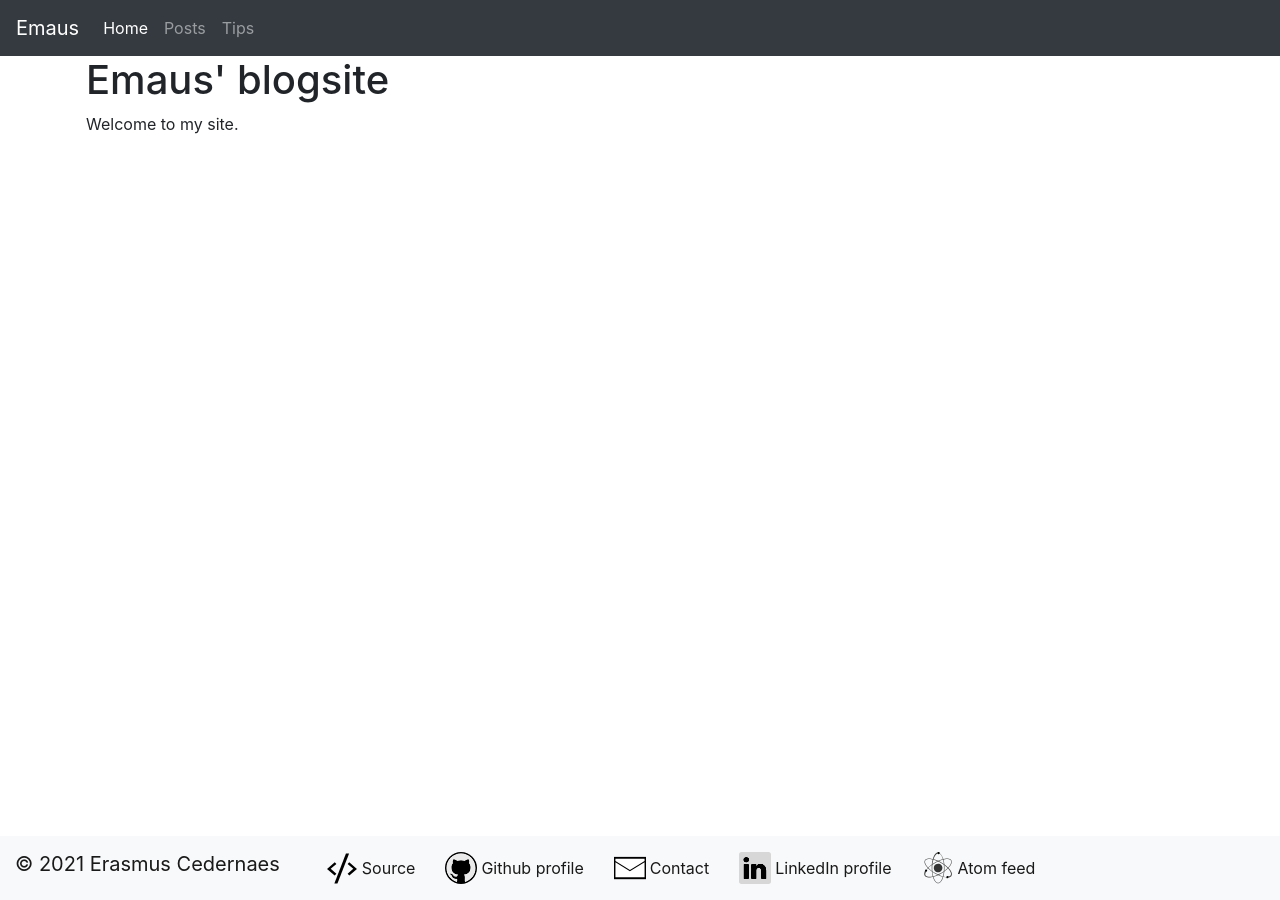
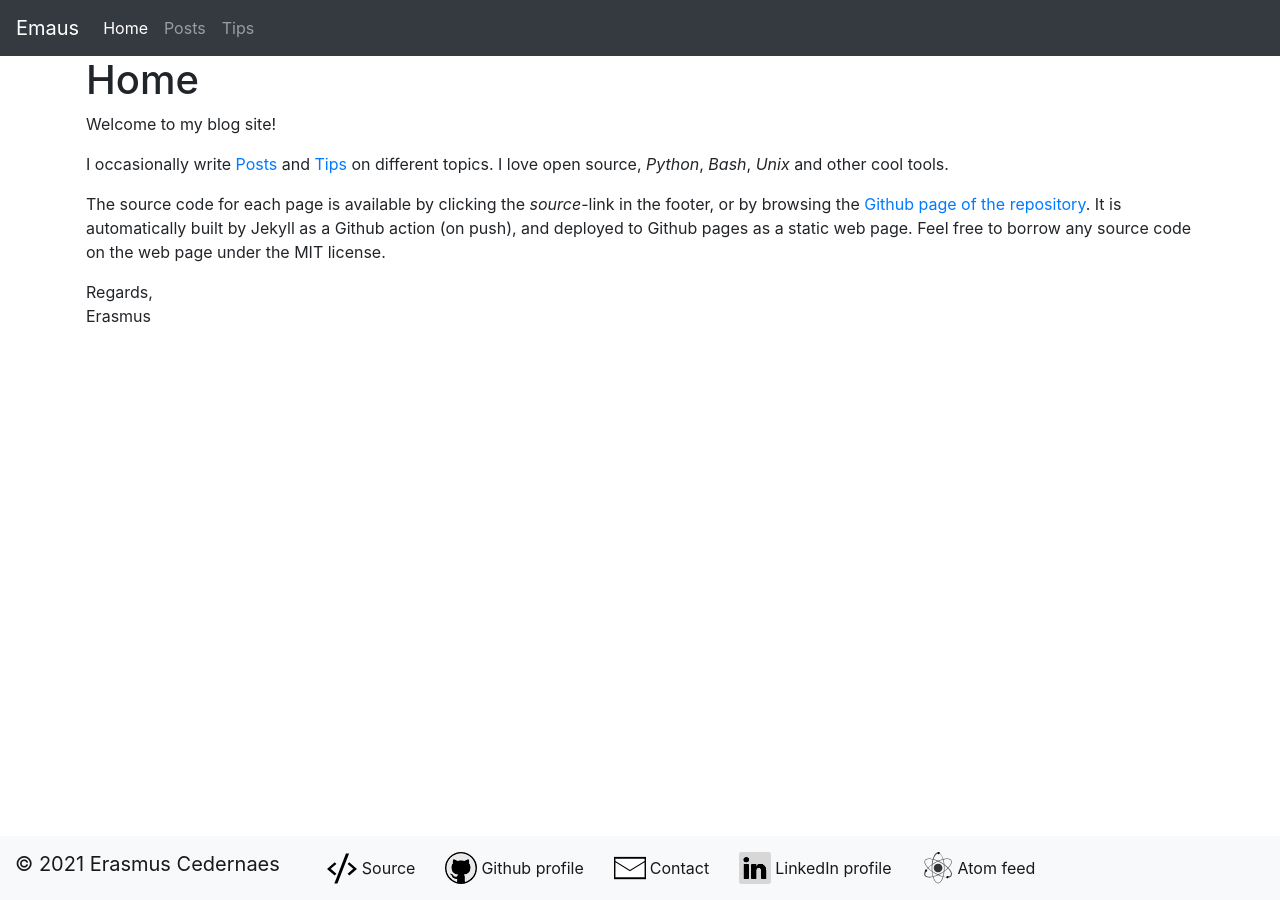
Before and after one commit to emanuelen5/emanuelen5.github.io, a Jekyll site: the page built from site/index.md, in a window 1280 px wide. Built offline with Jekyll 4.4.1, drawn with Linux system fonts in a browser that asks for light colours.

Commit message:
Actually writing something on the home page
- Using .md extension for all of the main pages

```diff
--- a/site/index.md
+++ b/site/index.md
@@ -1,8 +1,15 @@
 ---
-title: Emaus' blogsite
+title: Home
 navlink: true
 shortname: Home
 sortindex: 0
 ---
 
-Welcome to my site.
+Welcome to my blog site!
+
+I occasionally write [Posts]({% link posts.md %}) and [Tips]({% link tips.md %}) on different topics. I love open source, *Python*, *Bash*, *Unix* and other cool tools.
+
+The source code for each page is available by clicking the *source*-link in the footer, or by browsing the [Github page of the repository](https://github.com/emanuelen5/emanuelen5.github.io). It is automatically built by Jekyll as a Github action (on push), and deployed to Github pages as a static web page. Feel free to borrow any source code on the web page under the MIT license.
+
+Regards, <br>
+Erasmus
```
Also changed, not shown: site/posts.md (renamed from site/posts.html), site/tips.md (renamed from site/tips.html).
